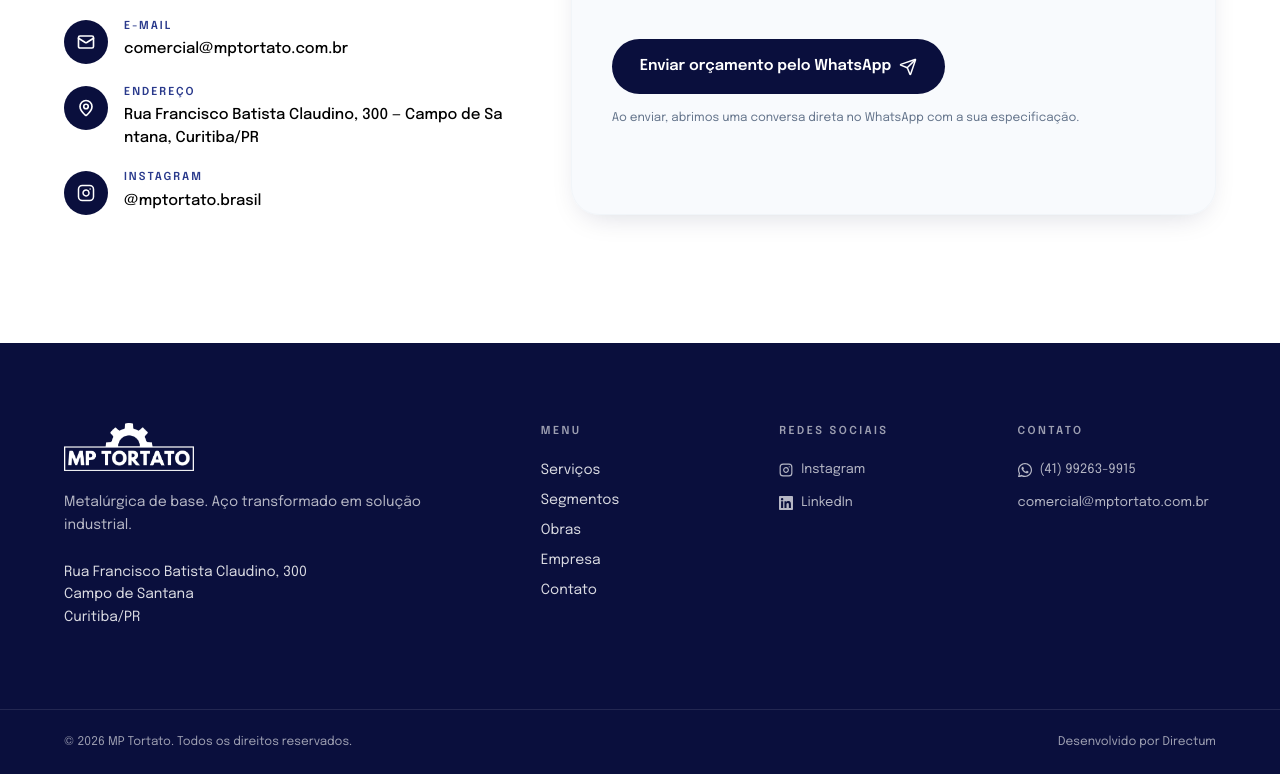
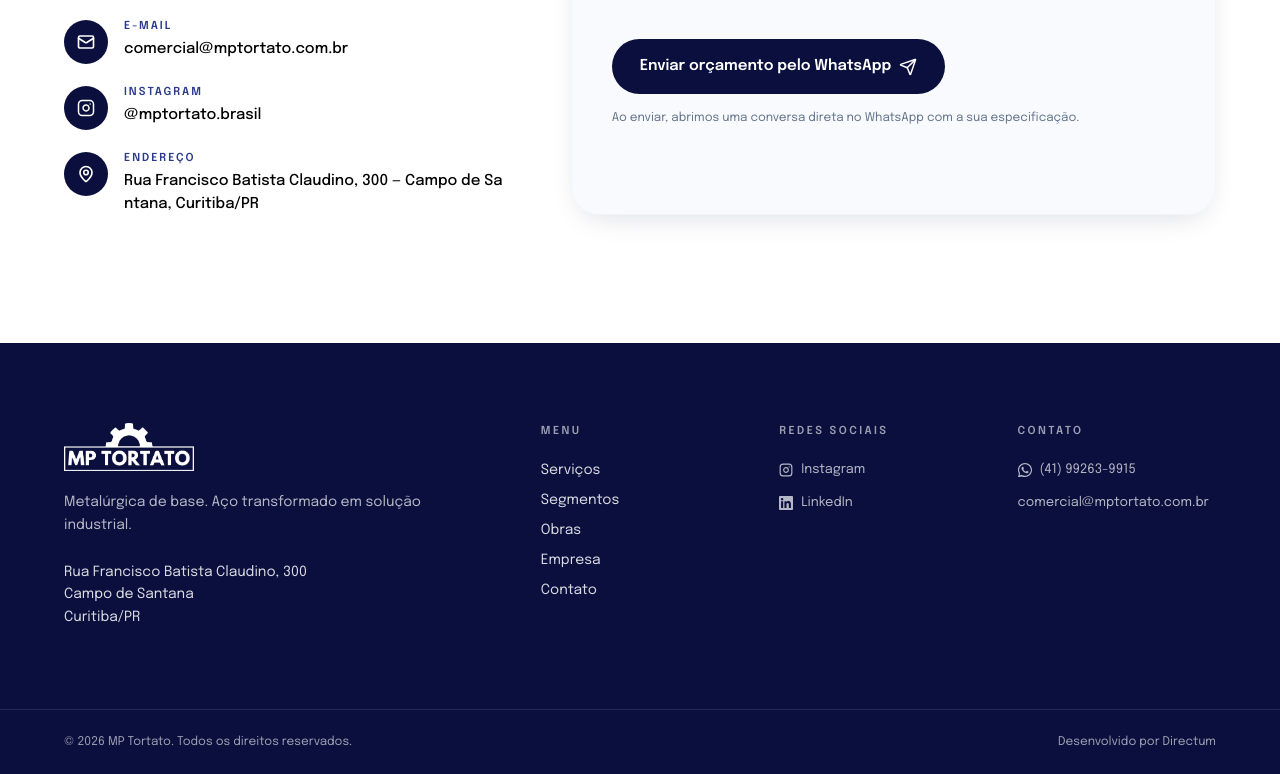
Before and after one commit to directumdigital/mp-tortato-site, a Next.js app in the folder mp-tortato-site/: page /contato in a window 1280 px wide. Shown: the part 1114-1888 px from the top of the page. Built offline with nearby package versions, Linux system fonts and the light colour scheme.

Commit message:
Reorder contact items: WhatsApp > Email > Instagram > Endereço
Co-Authored-By: Claude Sonnet 4.6 <noreply@anthropic.com>

```diff
--- a/mp-tortato-site/src/components/Contato.tsx
+++ b/mp-tortato-site/src/components/Contato.tsx
@@ -96,15 +96,15 @@ export default function Contato() {
               />
               <ContactItem icon={Mail} label="E-mail" value={siteData.contact.emails.join(" / ")} />
               <ContactItem
-                icon={MapPin}
-                label="Endereço"
-                value={`${siteData.contact.address.street} — ${siteData.contact.address.district}, ${siteData.contact.address.city}`}
-              />
-              <ContactItem
                 icon={InstagramIcon}
                 label="Instagram"
                 value="@mptortato.brasil"
                 href={siteData.contact.instagram}
+              />
+              <ContactItem
+                icon={MapPin}
+                label="Endereço"
+                value={`${siteData.contact.address.street} — ${siteData.contact.address.district}, ${siteData.contact.address.city}`}
               />
             </motion.div>
           </motion.div>
```
